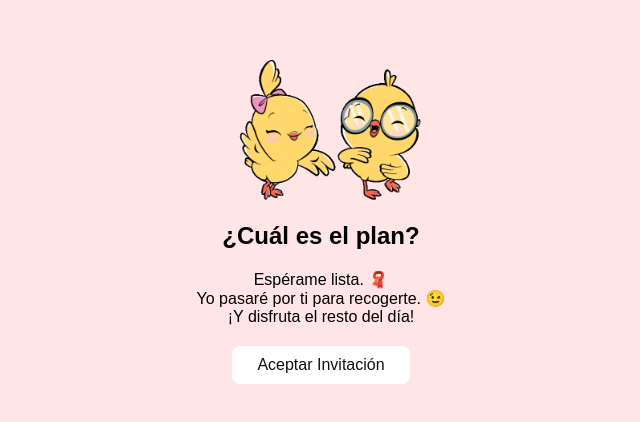
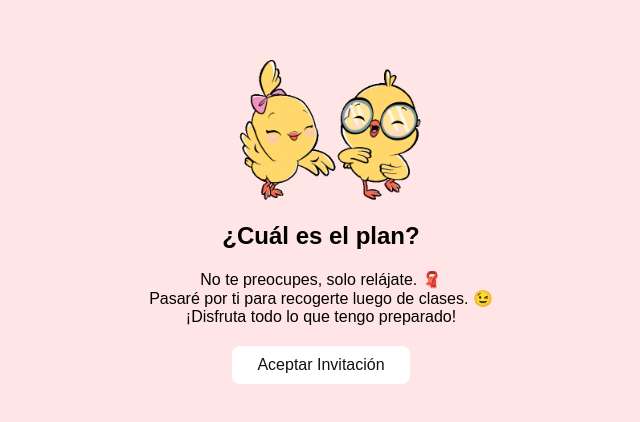
Before and after one commit to percygp/carta-001, a plain HTML site: page page2.html in a window 1280 px wide. Shown: the part 200-622 px from the top of the page, without its empty margins (319-959 px from the left). Drawn offline with Linux system fonts and the light colour scheme.

Commit message:
Add files via upload

```diff
--- a/page2.html
+++ b/page2.html
@@ -10,7 +10,7 @@
     <div class="container">
         <img src="pollito.gif" alt="GIF de Mochi" style="width: 200px; height: auto;">
         <h2>¿Cuál es el plan?</h2>
-        <p>Espérame lista. 🧣<br>Yo pasaré por ti para recogerte. 😉<br> ¡Y disfruta el resto del día!</p>
+        <p>No te preocupes, solo relájate. 🧣<br>Pasaré por ti para recogerte luego de clases. 😉<br> ¡Disfruta todo lo que tengo preparado!</p>
         <div class="btn">
             <a href="https://wa.me/51934455467?text=Hola Tano. Me parece buena idea." target="_blank">Aceptar Invitación</a>
         </div>
```
Also changed, not shown: page1.html (+1 -1 lines).
